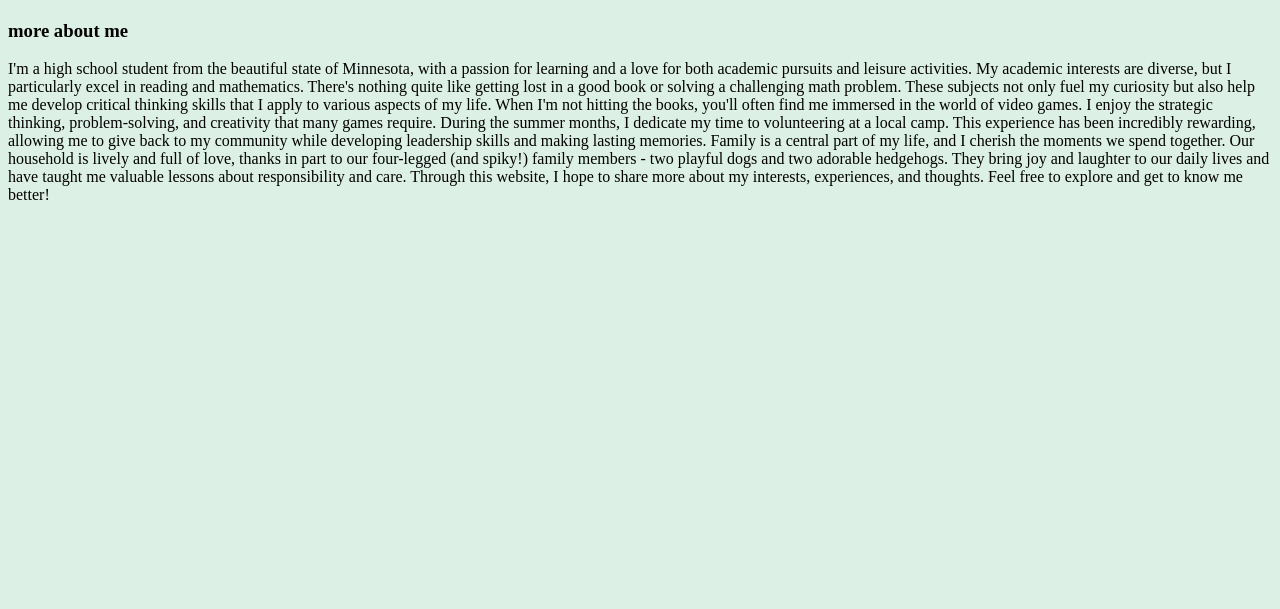
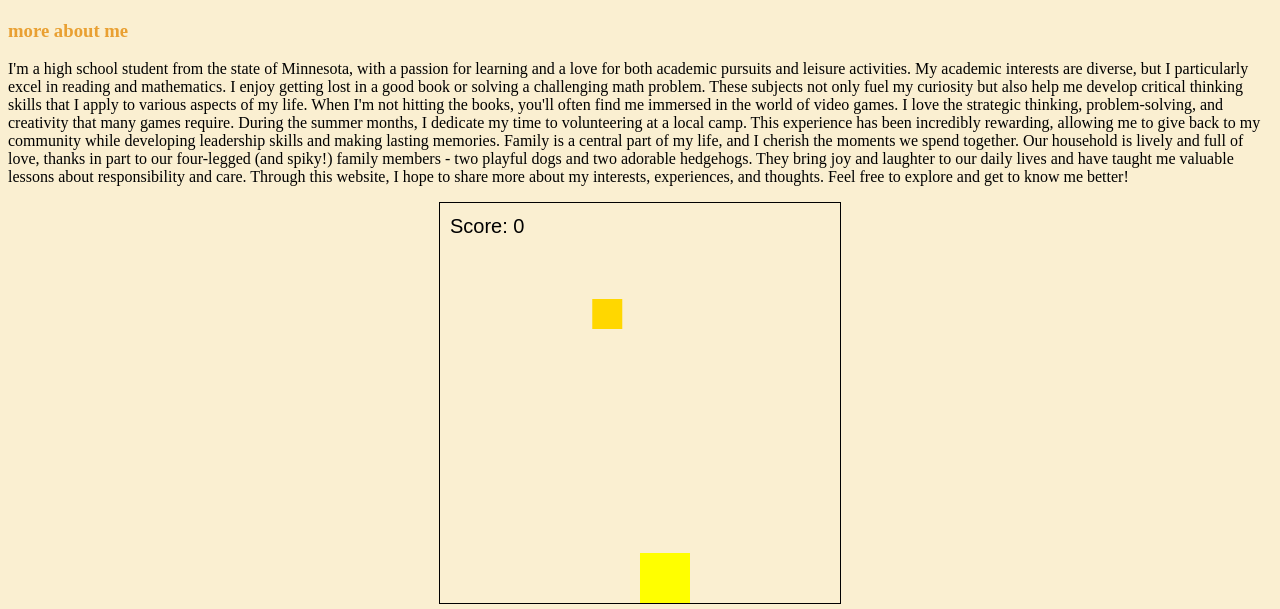
Before and after one commit to Swingkelly/MyHub, a plain HTML site: page index.html in a window 1280 px wide. Shown: the part 533-1142 px from the top of the page. Before the commit the page ends 800 px from the top, so only its background shows below. Drawn offline with Linux system fonts and the light colour scheme.

Commit message:
Add files via upload

```diff
--- a/index.html
+++ b/index.html
@@ -4,13 +4,22 @@
 <title> Mazie's Home </title>
 <style>
     body{
-        background-color: rgb(221, 240, 229);
+        background-color: rgb(250, 239, 209);
     }
     h1{
-        color: rgb(54, 90, 52);
+        color: rgb(233, 160, 50);
         text-align: center;
         font-style: oblique;
     }
+
+    h3{
+        color:rgb(233, 160, 50);
+    }
+    canvas {
+            border: 1px solid black;
+            display: block;
+            margin: 0 auto;
+        }
 </style>
 </head>
 <body>
@@ -20,16 +29,101 @@
         <source src="cartoon-style winnie the pooh skipping down a dirt road in the forest. Side angle  view. -2b6569.mp4" type="video/mp4">
         Your browser doesn't support the video tag.
       </video>
+
 <h3> more about me </h3>
+
 <p>
-        I'm a high school student from the beautiful state of Minnesota, with a passion for learning and a love for both academic pursuits and leisure activities.
-    My academic interests are diverse, but I particularly excel in reading and mathematics. There's nothing quite like getting lost in a good book or solving a challenging math problem. These subjects not only fuel my curiosity but also help me develop critical thinking skills that I apply to various aspects of my life.
-    When I'm not hitting the books, you'll often find me immersed in the world of video games. I enjoy the strategic thinking, problem-solving, and creativity that many games require.
+        I'm a high school student from the state of Minnesota, with a passion for learning and a love for both academic pursuits and leisure activities.
+    My academic interests are diverse, but I particularly excel in reading and mathematics. I enjoy getting lost in a good book or solving a challenging math problem. These subjects not only fuel my curiosity but also help me develop critical thinking skills that I apply to various aspects of my life.
+    When I'm not hitting the books, you'll often find me immersed in the world of video games. I love the strategic thinking, problem-solving, and creativity that many games require.
     During the summer months, I dedicate my time to volunteering at a local camp. This experience has been incredibly rewarding, allowing me to give back to my community while developing leadership skills and making lasting memories.
     Family is a central part of my life, and I cherish the moments we spend together. Our household is lively and full of love, thanks in part to our four-legged (and spiky!) family members - two playful dogs and two adorable hedgehogs. They bring joy and laughter to our daily lives and have taught me valuable lessons about responsibility and care.
     Through this website, I hope to share more about my interests, experiences, and thoughts. Feel free to explore and get to know me better!
 
 </p>
+<canvas id="gameCanvas" width="400" height="400"></canvas>
+    <script>
+        const canvas = document.getElementById('gameCanvas');
+        const ctx = canvas.getContext('2d');
+
+        const pooh = {
+            x: 200,
+            y: 350,
+            width: 50,
+            height: 50,
+            speed: 7
+        };
+
+        const honeyPot = {
+            x: Math.random() * (canvas.width - 30),
+            y: 0,
+            width: 30,
+            height: 30,
+            speed: 3
+        };
+
+        let score = 0;
+
+        function drawPooh() {
+            ctx.fillStyle = 'yellow';
+            ctx.fillRect(pooh.x, pooh.y, pooh.width, pooh.height);
+        }
+
+        function drawHoneyPot() {
+            ctx.fillStyle = 'gold';
+            ctx.fillRect(honeyPot.x, honeyPot.y, honeyPot.width, honeyPot.height);
+        }
+
+        function drawScore() {
+            ctx.fillStyle = 'black';
+            ctx.font = '20px Arial';
+            ctx.fillText(`Score: ${score}`, 10, 30);
+        }
+
+        function movePooh(e) {
+            if (e.key === 'ArrowLeft' && pooh.x > 0) {
+                pooh.x -= pooh.speed;
+            } else if (e.key === 'ArrowRight' && pooh.x < canvas.width - pooh.width) {
+                pooh.x += pooh.speed;
+            }
+        }
+
+        function updateHoneyPot() {
+            honeyPot.y += honeyPot.speed;
+            if (honeyPot.y > canvas.height) {
+                resetHoneyPot();
+            }
+        }
+
+        function resetHoneyPot() {
+            honeyPot.x = Math.random() * (canvas.width - honeyPot.width);
+            honeyPot.y = 0;
+        }
+
+        function checkCollision() {
+            if (
+                pooh.x < honeyPot.x + honeyPot.width &&
+                pooh.x + pooh.width > honeyPot.x &&
+                pooh.y < honeyPot.y + honeyPot.height &&
+                pooh.y + pooh.height > honeyPot.y
+            ) {
+                score++;
+                resetHoneyPot();
+            }
+        }
+
+        function gameLoop() {
+            ctx.clearRect(0, 0, canvas.width, canvas.height);
+            drawPooh();
+            drawHoneyPot();
+            drawScore();
+            updateHoneyPot();
+            checkCollision();
+            requestAnimationFrame(gameLoop);
+        }
+
+        document.addEventListener('keydown', movePooh);
+        gameLoop();
+    </script>
 </body>
-
 </html>
```
Also changed, not shown: 100.jpg (added), Honey-Pot.png (added).
